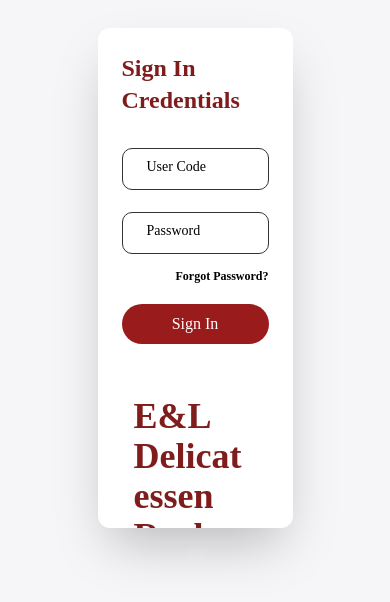
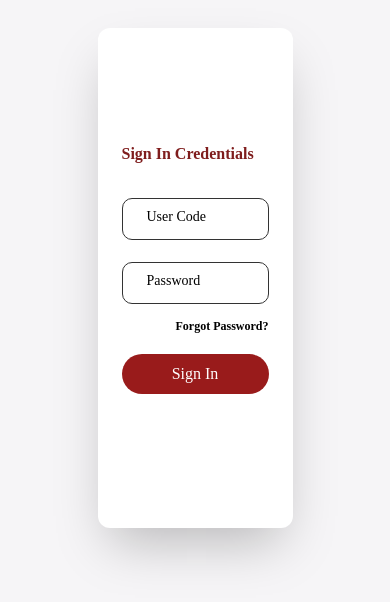
Before and after one commit to jeffabenoja/Real-Time-Inventory-Monitoring-Sytem, a React (Vite) app in the folder client/: page / in a window 390 px wide. Shown: the part 144-746 px from the top of the page. Built offline with nearby package versions, Linux system fonts and the light colour scheme.

Commit message:
update mobile version login page

```diff
--- a/client/src/components/auth/Login.tsx
+++ b/client/src/components/auth/Login.tsx
@@ -44,9 +44,9 @@
       {isPending ? (
         <Spinner loading={isPending} />
       ) : (
-        <div className='w-6/12 rounded-xl bg-[#FFF] h-[500px] overflow-hidden shadow-2xl p-6 flex flex-col md:flex-row gap-8 md:items-center'>
+        <div className='w-6/12 rounded-xl bg-[#FFF] h-[500px] overflow-hidden shadow-2xl p-6 flex md:flex-row gap-8 items-center justify-center'>
           <div className='flex-1'>
-            <h1 className='text-2xl font-bold mb-8 text-red-900'>
+            <h1 className='text-md md:text-2xl font-bold mb-8 text-red-900'>
               Sign In Credentials
             </h1>
 
@@ -98,8 +98,8 @@
               </div>
             )}
           </div>
-          <div className='flex-1 px-3'>
-            <h1 className='text-4xl font-bold mb-8 text-red-900'>
+          <div className='hidden lg:block flex-1 px-3'>
+            <h1 className='text-2xl xl:text-4xl font-bold mb-8 text-red-900'>
               E&L Delicatessen Real-Time Inventory Monitoring System
             </h1>
             <p className='text-sm text-justify'>
```
